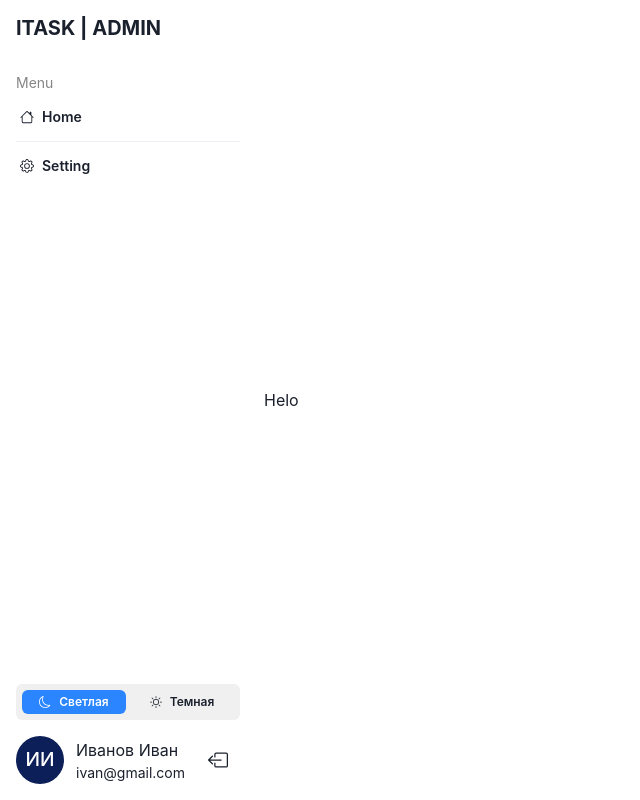
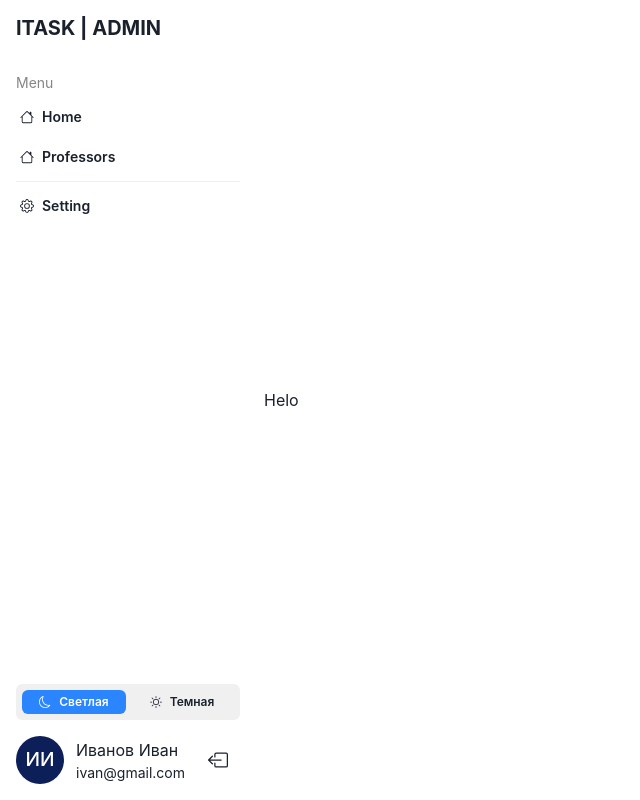
Before and after one commit to AnastasiaPeretyatko/itask-admin, a Next.js app: page / in a window 1280 px wide. Shown: the whole page, without its empty margins (0-640 px from the left). Built offline with nearby package versions, Linux system fonts and the light colour scheme.

Commit message:
TSK-8: add path in sidebar

```diff
--- a/src/components/sidebar/SidebarItem.tsx
+++ b/src/components/sidebar/SidebarItem.tsx
@@ -1,16 +1,25 @@
-import { Button } from '@chakra-ui/react';
+import { Button } from '@chakra-ui/react'
+import { useRouter } from 'next/router'
 import React from 'react'
 
 type Props = {
   data: {
-    title: string,
+    title: string
     icon: React.JSX.Element
+    path?: string
   }
 }
 
 const SidebarItem = ({ data }: Props) => {
+  const router = useRouter()
   return (
-    <Button variant='sidebarBtn' leftIcon={data.icon}>{data.title}</Button>
+    <Button
+      variant="sidebarBtn"
+      leftIcon={data.icon}
+      onClick={() => data.path && router.push(data.path)}
+    >
+      {data.title}
+    </Button>
   )
 }
 
--- a/src/components/sidebar/index.tsx
+++ b/src/components/sidebar/index.tsx
@@ -5,7 +5,10 @@ import SidebarItem from './SidebarItem'
 import UserModeInfo from '../ui/UserModeInfo'
 
 const Sidebar_Item = {
-  menu: [{ title: 'Home', icon: <BsHouse /> }],
+  menu: [
+    { title: 'Home', icon: <BsHouse />, path: '/' },
+    { title: 'Professors', icon: <BsHouse />, path: '/professors' },
+  ],
   settings: [{ title: 'Setting', icon: <BsGear /> }],
 }
 
@@ -16,14 +19,20 @@ const Sidebar = () => {
         <Heading size={'md'}>ITASK | ADMIN</Heading>
       </VStack>
       <VStack align={'start'} flex={1} padding={4}>
-        <Text fontSize={'sm'} color={'text.pale'}>Menu</Text>
-        {Sidebar_Item.menu.map(el => <SidebarItem key={el.title} data={el} />)}
-        <Divider/>
-        {Sidebar_Item.settings.map(el => <SidebarItem key={el.title} data={el} />)}
+        <Text fontSize={'sm'} color={'text.pale'}>
+          Menu
+        </Text>
+        {Sidebar_Item.menu.map(el => (
+          <SidebarItem key={el.title} data={el} />
+        ))}
+        <Divider />
+        {Sidebar_Item.settings.map(el => (
+          <SidebarItem key={el.title} data={el} />
+        ))}
       </VStack>
-      <VStack width='100%' padding={4} gap={4}>
+      <VStack width="100%" padding={4} gap={4}>
         <ColorModeButton />
-        <UserModeInfo/>
+        <UserModeInfo />
       </VStack>
     </Container>
   )
```
